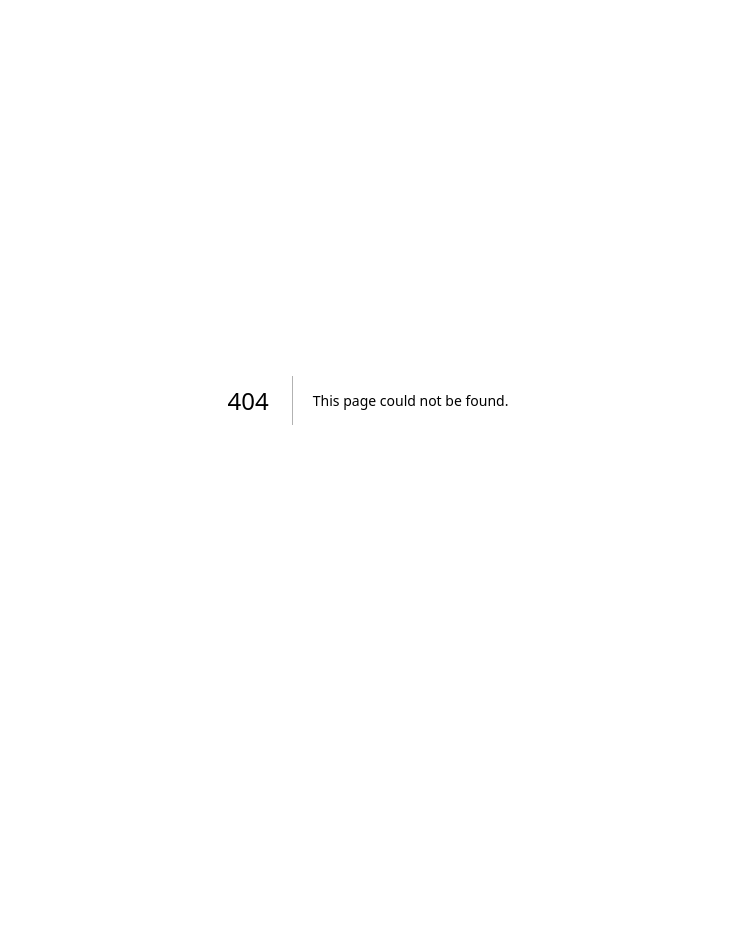
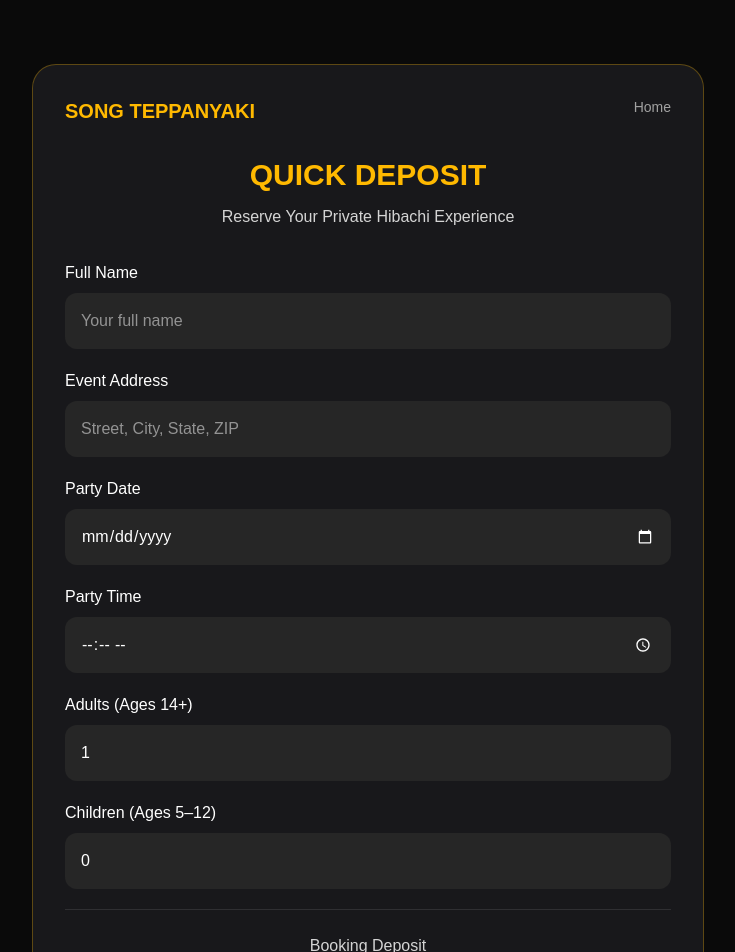
Before and after one commit to songsteppanyaki/songsteppanyaki, a Next.js app: page /quick-deposit in a window 1280 px wide. Before the commit this address had no page. Shown: the top 952 px of the page, without its empty margins (272-1007 px from the left). Before the commit the page ends 800 px from the top, so only its background shows below. Built offline with nearby package versions, Linux system fonts and the light colour scheme.

Commit message:
Add quick deposit booking page

```diff
--- a/app/page.tsx
+++ b/app/page.tsx
@@ -229,7 +229,12 @@ const nextGallery = () => {
         >
           BOOK NOW
         </Link>
-
+<Link
+  href="/quick-deposit"
+  className="rounded-full border border-amber-400 bg-black px-4 py-2.5 text-sm font-bold text-amber-400 transition hover:bg-amber-400 hover:text-black"
+>
+  QUICK DEPOSIT
+</Link>
         <Link
           href="/booking/inquiry"
           className="rounded-full border border-amber-400 px-4 py-2.5 text-sm font-bold text-amber-400 transition hover:bg-amber-400 hover:text-black"
--- /dev/null
+++ b/app/quick-deposit/page.tsx
@@ -0,0 +1,236 @@
+
+"use client";
+
+import { useState, FormEvent } from "react";
+import Link from "next/link";
+
+export default function QuickDepositPage() {
+  const [loading, setLoading] = useState(false);
+  const [error, setError] = useState("");
+
+  async function handleSubmit(e: FormEvent<HTMLFormElement>) {
+    e.preventDefault();
+    setLoading(true);
+    setError("");
+
+    try {
+      const formData = new FormData(e.currentTarget);
+
+      const fullName = String(formData.get("fullName") || "");
+      const address = String(formData.get("address") || "");
+      const eventDate = String(formData.get("eventDate") || "");
+      const eventTime = String(formData.get("eventTime") || "");
+      const adults = Number(formData.get("adults") || 0);
+      const children = Number(formData.get("children") || 0);
+
+      const totalGuests = adults + children;
+
+      const guests = [
+        {
+          category: "Adults",
+          ageRange: "Ages 14 and up",
+          quantity: adults,
+          pricePerGuest: 60,
+          subtotal: adults * 60,
+        },
+        {
+          category: "Children",
+          ageRange: "Ages 5–12",
+          quantity: children,
+          pricePerGuest: 30,
+          subtotal: children * 30,
+        },
+      ].filter((guest) => guest.quantity > 0);
+
+      const bookingData = {
+        fullName,
+        phone: "",
+        email: "",
+
+        address,
+        completeEventAddress: address,
+        city: "",
+        zipCode: "",
+
+        eventDate,
+        eventTime,
+        occasion: "Quick Deposit Booking",
+
+        guests,
+        totalGuests,
+
+        serviceType: "traditional",
+        serviceName: "Traditional Hibachi",
+
+        proteins: [],
+        buffetProteins: [],
+        addOns: [],
+        allergies: [],
+        dietaryPreferences: [],
+
+        specialRequests: "Quick Deposit Booking",
+
+        distanceMiles: 0,
+        travelFee: 0,
+        subtotal: adults * 60 + children * 30,
+        salesTax: 0,
+        salesTaxRate: 0,
+        estimatedTotal: adults * 60 + children * 30,
+      };
+
+      const response = await fetch(
+        "/api/stripe/create-checkout-session",
+        {
+          method: "POST",
+          headers: {
+            "Content-Type": "application/json",
+          },
+          body: JSON.stringify({
+            depositAmount: 100,
+            bookingData,
+          }),
+        },
+      );
+
+      const data = await response.json();
+
+      if (!response.ok || !data.url) {
+        throw new Error(
+          data.error || "Unable to start payment.",
+        );
+      }
+
+      window.location.href = data.url;
+    } catch (err) {
+      setError(
+        err instanceof Error
+          ? err.message
+          : "Unable to start payment.",
+      );
+      setLoading(false);
+    }
+  }
+
+  return (
+    <main className="min-h-screen bg-neutral-950 px-5 py-16 text-white">
+      <div className="mx-auto max-w-2xl rounded-3xl border border-amber-400/30 bg-zinc-900 p-8">
+
+        <div className="mb-8 flex justify-between">
+          <Link href="/" className="text-xl font-black text-amber-400">
+            SONG TEPPANYAKI
+          </Link>
+          <Link href="/" className="text-sm text-neutral-400">
+            Home
+          </Link>
+        </div>
+
+        <h1 className="text-center text-3xl font-black text-amber-400">
+          QUICK DEPOSIT
+        </h1>
+
+        <p className="mt-3 text-center text-neutral-300">
+          Reserve Your Private Hibachi Experience
+        </p>
+
+        <form onSubmit={handleSubmit} className="mt-8 space-y-5">
+
+          <div>
+            <label className="mb-2 block">Full Name</label>
+            <input
+              required
+              name="fullName"
+              placeholder="Your full name"
+              className="w-full rounded-xl bg-neutral-800 p-4 text-white"
+            />
+          </div>
+
+          <div>
+            <label className="mb-2 block">Event Address</label>
+            <input
+              required
+              name="address"
+              placeholder="Street, City, State, ZIP"
+              className="w-full rounded-xl bg-neutral-800 p-4 text-white"
+            />
+          </div>
+
+          <div>
+            <label className="mb-2 block">Party Date</label>
+            <input
+              required
+              type="date"
+              name="eventDate"
+              min={new Date().toISOString().split("T")[0]}
+              className="w-full rounded-xl bg-neutral-800 p-4 text-white"
+            />
+          </div>
+
+          <div>
+            <label className="mb-2 block">Party Time</label>
+            <input
+              required
+              type="time"
+              name="eventTime"
+              className="w-full rounded-xl bg-neutral-800 p-4 text-white"
+            />
+          </div>
+
+          <div>
+            <label className="mb-2 block">Adults (Ages 14+)</label>
+            <input
+              required
+              type="number"
+              name="adults"
+              min="1"
+              step="1"
+              defaultValue="1"
+              className="w-full rounded-xl bg-neutral-800 p-4 text-white"
+            />
+          </div>
+
+          <div>
+            <label className="mb-2 block">
+              Children (Ages 5–12)
+            </label>
+            <input
+              required
+              type="number"
+              name="children"
+              min="0"
+              step="1"
+              defaultValue="0"
+              className="w-full rounded-xl bg-neutral-800 p-4 text-white"
+            />
+          </div>
+
+          <div className="border-t border-white/10 pt-6 text-center">
+            <p className="text-neutral-300">Booking Deposit</p>
+            <p className="mt-2 text-4xl font-black text-amber-400">
+              $100.00
+            </p>
+            <p className="mt-2 text-xs text-neutral-400">
+              Your deposit will be applied toward your final event balance.
+            </p>
+          </div>
+
+          {error && (
+            <p className="rounded-xl bg-red-900/30 p-4 text-sm text-red-300">
+              {error}
+            </p>
+          )}
+
+          <button
+            type="submit"
+            disabled={loading}
+            className="w-full rounded-full bg-amber-400 py-4 font-black text-black transition hover:bg-amber-300 disabled:opacity-50"
+          >
+            {loading
+              ? "PROCESSING..."
+              : "CONTINUE TO $100 DEPOSIT"}
+          </button>
+
+        </form>
+      </div>
+    </main>
+  );
+}
```
